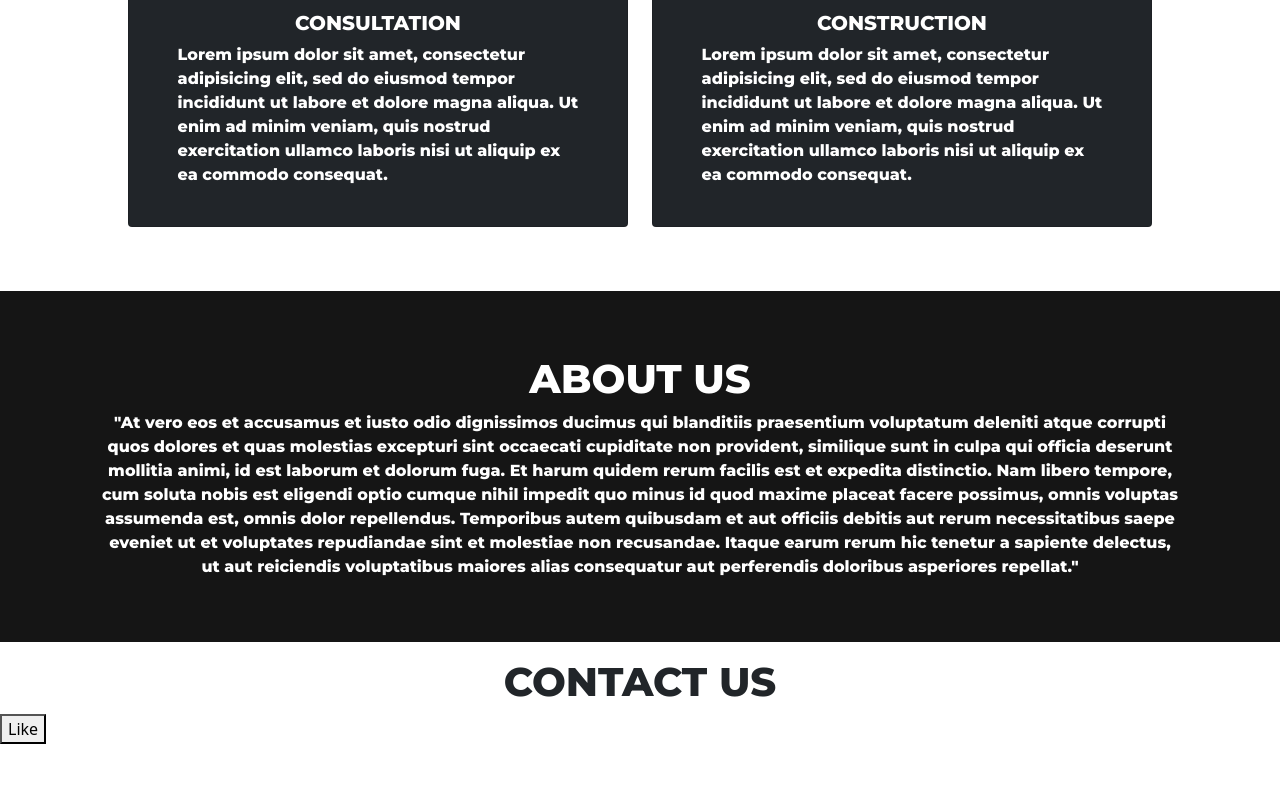
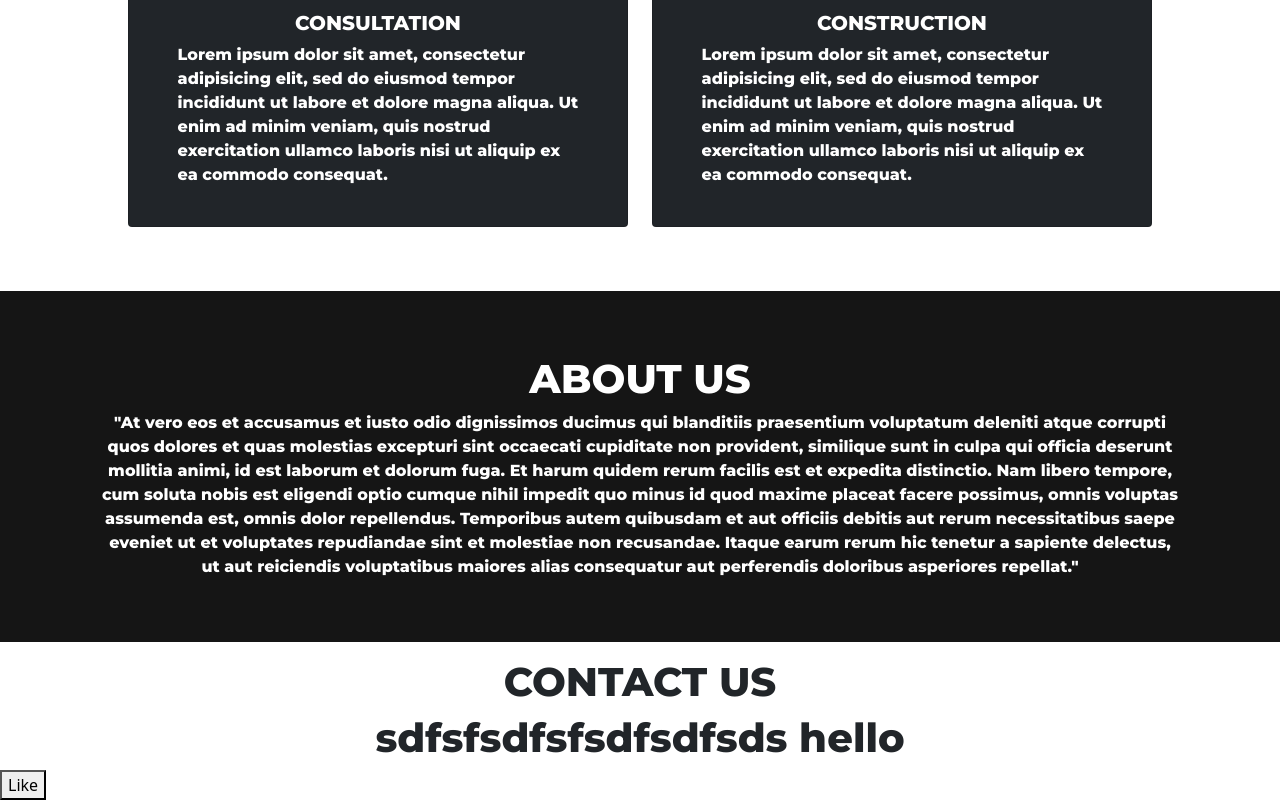
Before and after one commit to mayank153s/website-conselio, a website: page index.html in a window 1280 px wide. Shown: the part 1639-2439 px from the top of the page. Before the commit the page ends 2383 px from the top, so only its background shows below. Drawn offline with nearby package versions, Linux system fonts and the light colour scheme; files whose address does not match are found by name.

Commit message:
added gh pages 2

```diff
--- a/index.html
+++ b/index.html
@@ -157,7 +157,7 @@
 <section class="container-fluid white-section">
   <h1>CONTACT US</h1>
   <div class="">
-
+<h1>sdfsfsdfsfsdfsdfsds  hello</h1>
   </div>
 </section>
 
```
